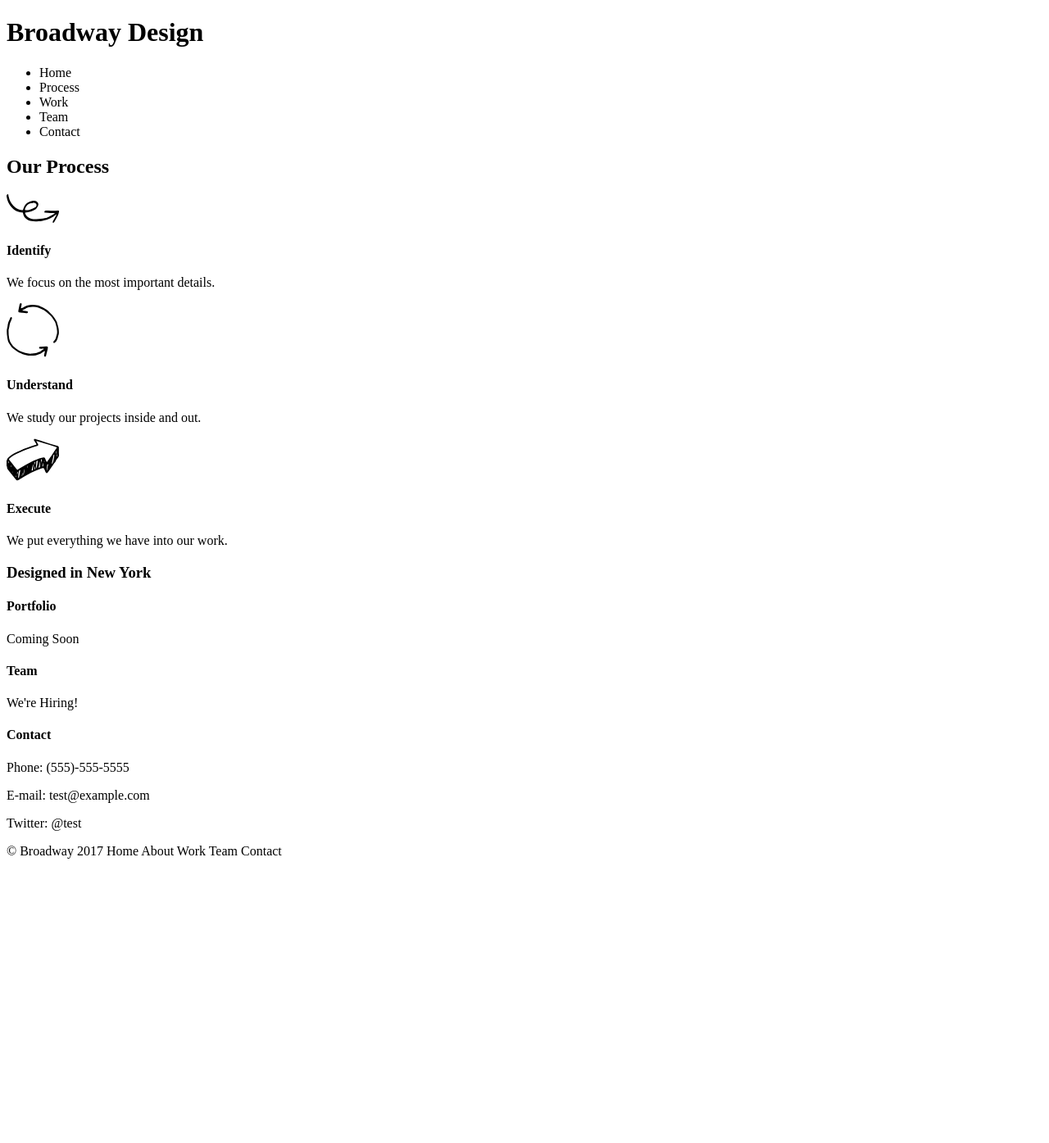
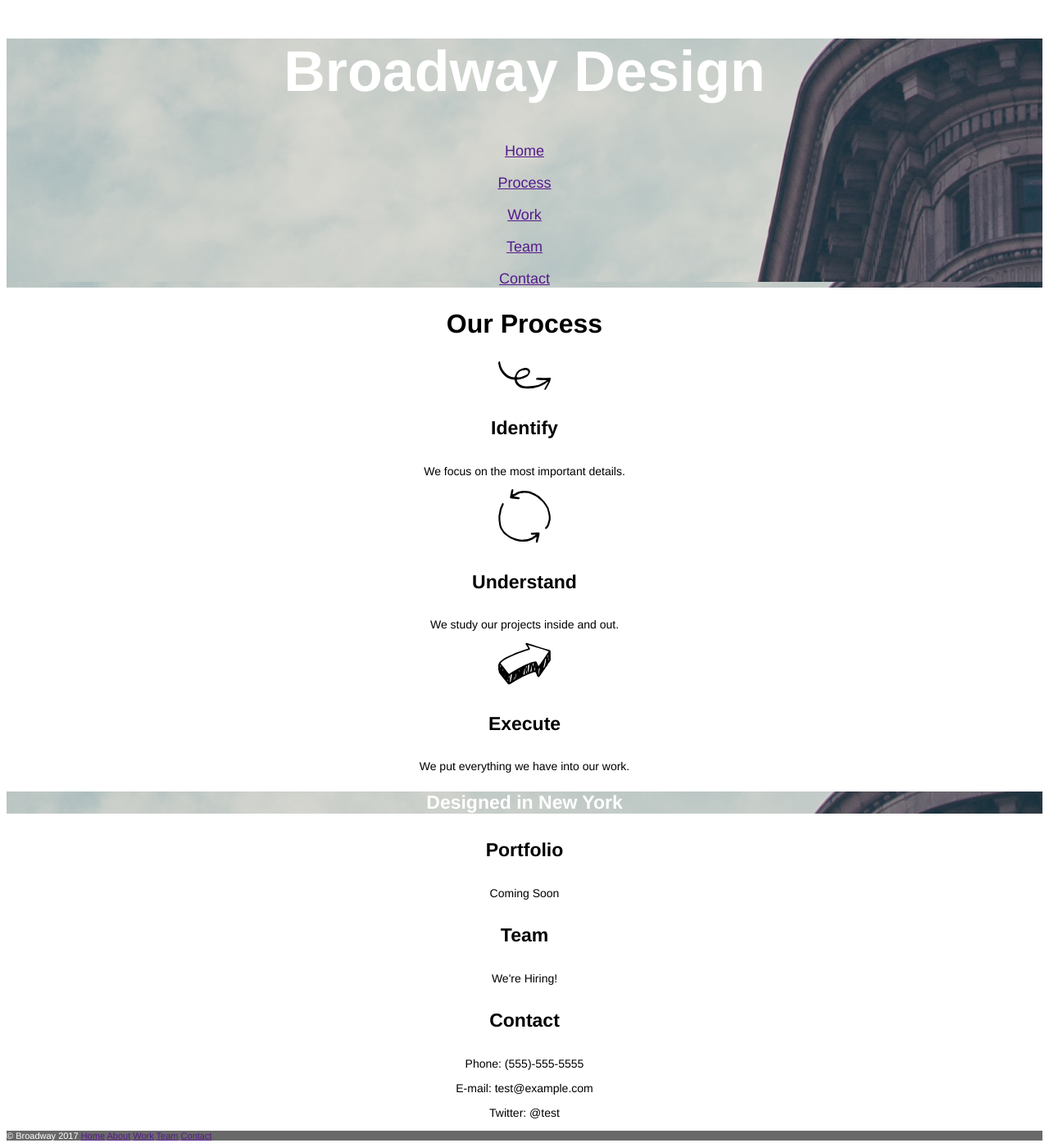
Before and after one commit to thing1of2/thing1of2.github.io, a plain HTML site: page broadway/index.html in a window 1280 px wide. Shown: the whole page at 82% size. Before the commit the page ends 1056 px from the top, so only its background shows below. Drawn offline with Linux system fonts and the light colour scheme.

Commit message:
Added initial CSS.

```diff
--- a/broadway/index.html
+++ b/broadway/index.html
@@ -9,13 +9,11 @@
 
     <div class="header">
       <h1>Broadway Design</h1>
-      <ul>
-        <li>Home</li>
-        <li>Process</li>
-        <li>Work</li>
-        <li>Team</li>
-        <li>Contact</li>
-      </ul>
+        <p class="link"><a href="">Home</a></p>
+        <p class="link"><a href="">Process</a></p>
+        <p class="link"><a href="">Work</a></p>
+        <p class="link"><a href="">Team</a></p>
+        <p class="link"><a href="">Contact</a></p>
     </div>
 
     <div>
@@ -73,11 +71,11 @@
 
     <footer>
       &copy; Broadway 2017
-      Home
-      About
-      Work
-      Team
-      Contact
+      <a href="">Home</a>
+      <a href="">About</a>
+      <a href="">Work</a>
+      <a href="">Team</a>
+      <a href="">Contact</a>
     </footer>
 
   </body>
--- a/broadway/resources/css/style.css
+++ b/broadway/resources/css/style.css
@@ -0,0 +1,47 @@
+* {
+    font-family: Helvetica;
+    text-align: center;
+}
+
+.header {
+  background-image: url("../images/the-flatiron-building.png");
+}
+
+.link {
+  font-size: 18px;
+  color: white;
+}
+
+h1 {
+  font-size: 70px;
+  font-weight: bold;
+  color: white;
+}
+
+h2 {
+  font-size: 32px;
+  font-weight: bold;
+}
+
+h3 {
+  background-image: url("../images/the-flatiron-building.png");
+  font-size: 23px;
+  font-weight: bold;
+  color: white;
+}
+
+h4 {
+  font-size: 23px;
+  font-weight: bold;
+}
+
+p {
+  font-size: 14px;
+}
+
+footer {
+  text-align: left;
+  font-size: 11px;
+  color: white;
+  background-color: dimgray;
+}
```
